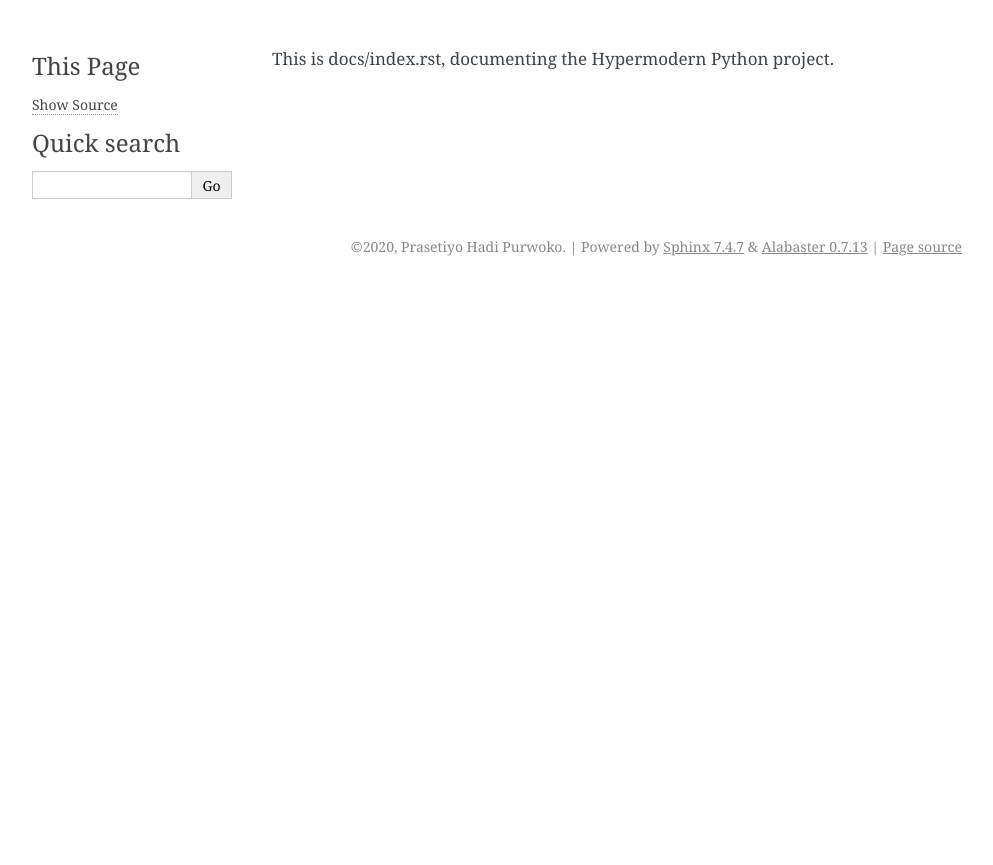
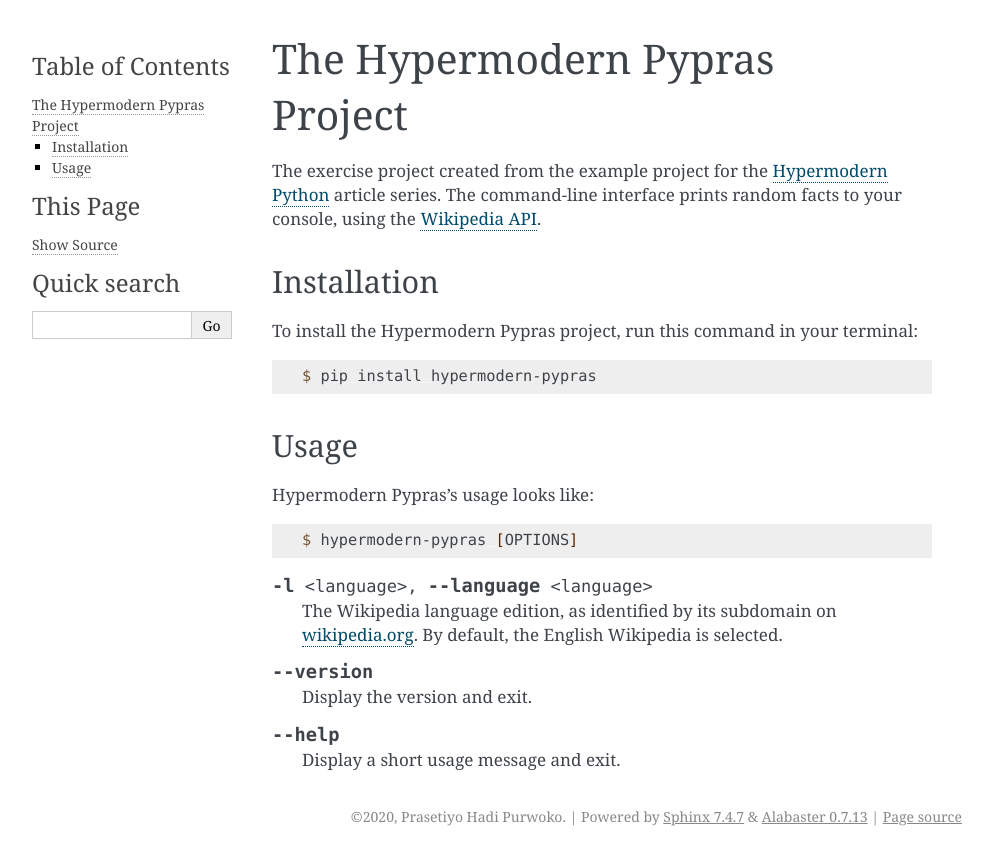
Before and after one commit to prasetiyohadi/hypermodern-pypras, a Sphinx documentation site: the page built from docs/index.rst, in a window 1280 px wide. Shown: the top 865 px of the page, without its empty margins (148-1141 px from the left). Built offline with Sphinx 7.4.7, drawn with Linux system fonts in a browser that asks for light colours.

Commit message:
Update Sphinx documentation

```diff
--- a/docs/index.rst
+++ b/docs/index.rst
@@ -1,2 +1,44 @@
-This is docs/index.rst,
-documenting the Hypermodern Python project.
+The Hypermodern Pypras Project
+==============================
+
+The exercise project created from the example project for the
+`Hypermodern Python <https://medium.com/@cjolowicz/hypermodern-python-d44485d9d769>`_
+article series.
+The command-line interface prints random facts to your console,
+using the `Wikipedia API <https://en.wikipedia.org/api/rest_v1/#/>`_.
+
+
+Installation
+------------
+
+To install the Hypermodern Pypras project,
+run this command in your terminal:
+
+.. code-block:: console
+
+   $ pip install hypermodern-pypras
+
+
+Usage
+-----
+
+Hypermodern Pypras's usage looks like:
+
+.. code-block:: console
+
+   $ hypermodern-pypras [OPTIONS]
+
+.. option:: -l <language>, --language <language>
+
+   The Wikipedia language edition,
+   as identified by its subdomain on
+   `wikipedia.org <https://www.wikipedia.org/>`_.
+   By default, the English Wikipedia is selected.
+
+.. option:: --version
+
+   Display the version and exit.
+
+.. option:: --help
+
+   Display a short usage message and exit.
```
